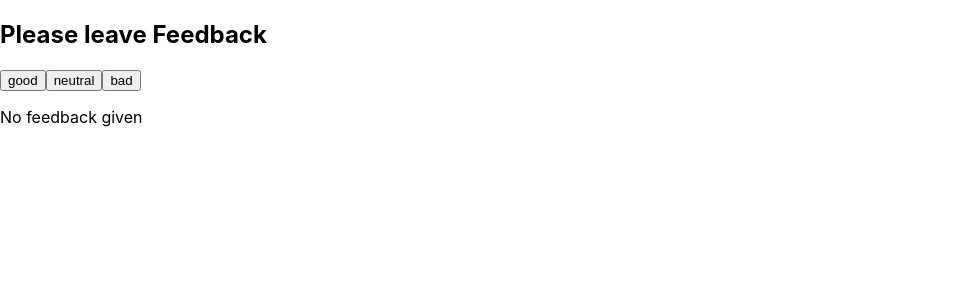
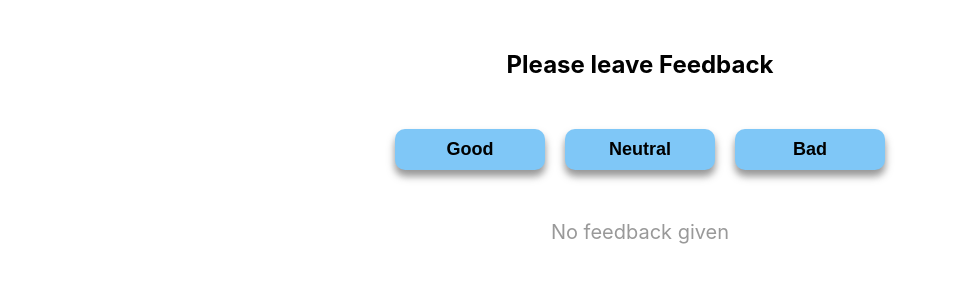
Before and after one commit to kvitkovsky1302/goit-react-hw-08-phonebook, a React (Create React App) app: page / in a window 1280 px wide. Shown: the top 300 px of the page, without its empty margins (0-953 px from the left). Built offline with nearby package versions, Linux system fonts and the light colour scheme.

Commit message:
add styles to homework

```diff
--- a/src/App.css
+++ /dev/null
@@ -1,38 +0,0 @@
-.App {
-  text-align: center;
-}
-
-.App-logo {
-  height: 40vmin;
-  pointer-events: none;
-}
-
-@media (prefers-reduced-motion: no-preference) {
-  .App-logo {
-    animation: App-logo-spin infinite 20s linear;
-  }
-}
-
-.App-header {
-  background-color: #282c34;
-  min-height: 100vh;
-  display: flex;
-  flex-direction: column;
-  align-items: center;
-  justify-content: center;
-  font-size: calc(10px + 2vmin);
-  color: white;
-}
-
-.App-link {
-  color: #61dafb;
-}
-
-@keyframes App-logo-spin {
-  from {
-    transform: rotate(0deg);
-  }
-  to {
-    transform: rotate(360deg);
-  }
-}
--- a/src/App.js
+++ b/src/App.js
@@ -3,7 +3,6 @@ import Statistics from './components/Statistics';
 import FeedBackOptions from './components/FeedBackOptions';
 import Section from './components/Section';
 import Notification from './components/Notification';
-import './App.css';
 
 class App extends Component {
   state = {
--- a/src/components/FeedBackOptions/FeedBackOptions.js
+++ b/src/components/FeedBackOptions/FeedBackOptions.js
@@ -1,12 +1,18 @@
 import PropTypes from 'prop-types';
-// import styles from './FeedBackOptions.module.css';
+import styles from './FeedBackOptions.module.css';
 
 function FeedBackOptions(props) {
   const { options, onLeaveFeedback } = props;
   return (
     <>
       {Object.keys(options).map(name => (
-        <button key={name} name={name} type="button" onClick={onLeaveFeedback}>
+        <button
+          className={styles.btn}
+          key={name}
+          name={name}
+          type="button"
+          onClick={onLeaveFeedback}
+        >
           {name}
         </button>
       ))}
--- a/src/components/FeedBackOptions/FeedBackOptions.module.css
+++ b/src/components/FeedBackOptions/FeedBackOptions.module.css
@@ -0,0 +1,21 @@
+.btn {
+  min-width: 150px;
+  padding: 10px;
+  text-transform: capitalize;
+  font-weight: 600;
+  font-size: 18px;
+  border-radius: 10px;
+  box-shadow: 0 6px 10px rgba(0, 0, 0, 0.25), 0 6px 6px rgba(0, 0, 0, 0.22);
+  background-color: rgb(127, 199, 247);
+  border: none;
+}
+
+.btn:hover,
+.btn:focus {
+  cursor: pointer;
+  background-color: rgb(64, 148, 204);
+}
+
+.btn:not(:last-child) {
+  margin-right: 20px;
+}
--- a/src/components/Notification/Notification.js
+++ b/src/components/Notification/Notification.js
@@ -1,8 +1,8 @@
 import PropTypes from 'prop-types';
-// import styles from './Notification.module.css';
+import styles from './Notification.module.css';
 
 function Notification({ message }) {
-  return <p>{message}</p>;
+  return <p className={styles.notification}>{message}</p>;
 }
 
 Notification.propTypes = {
--- a/src/components/Notification/Notification.module.css
+++ b/src/components/Notification/Notification.module.css
@@ -0,0 +1,8 @@
+.notification {
+  display: block;
+  max-width: 200px;
+  text-align: center;
+  margin: 30px auto;
+  font-size: 20px;
+  color: #999999;
+}
--- a/src/components/Section/Section.js
+++ b/src/components/Section/Section.js
@@ -1,11 +1,11 @@
 import PropTypes from 'prop-types';
-// import styles from './Section.module.css';
+import styles from './Section.module.css';
 
 function Section(props) {
   const { title = '', children } = props;
   return (
-    <section>
-      {title && <h2>{title}</h2>}
+    <section className={styles.section}>
+      {title && <h2 className={styles.title}>{title}</h2>}
       {children}
     </section>
   );
--- a/src/components/Section/Section.module.css
+++ b/src/components/Section/Section.module.css
@@ -0,0 +1,9 @@
+.section {
+  max-width: 900px;
+  margin: 50px auto;
+  text-align: center;
+}
+
+.title {
+  margin-bottom: 50px;
+}
--- a/src/components/Statistics/Statistics.js
+++ b/src/components/Statistics/Statistics.js
@@ -1,17 +1,25 @@
 import PropTypes from 'prop-types';
-// import styles from './Statistics.module.css';
+import styles from './Statistics.module.css';
 
 function Statistics(props) {
   const { good, neutral, bad, total, positivePercentage } = props;
 
   return (
     <>
-      <ul>
-        <li key="id-1">Good: {good}</li>
-        <li key="id-2">Neutral: {neutral}</li>
-        <li key="id-3">Bad: {bad}</li>
-        <li key="id-4">Total: {total(good, neutral, bad)}</li>
-        <li key="id-5">
+      <ul className={styles.feedBackList}>
+        <li className={styles.feedBackItem} key="id-1">
+          Good: {good}
+        </li>
+        <li className={styles.feedBackItem} key="id-2">
+          Neutral: {neutral}
+        </li>
+        <li className={styles.feedBackItem} key="id-3">
+          Bad: {bad}
+        </li>
+        <li className={styles.feedBackItem} key="id-4">
+          Total: {total(good, neutral, bad)}
+        </li>
+        <li className={styles.feedBackItem} key="id-5">
           Positive feedback: {good ? positivePercentage(good, neutral, bad) : 0}
           %
         </li>
--- a/src/components/Statistics/Statistics.module.css
+++ b/src/components/Statistics/Statistics.module.css
@@ -0,0 +1,11 @@
+.feedBackList {
+  display: flex;
+  max-width: 700px;
+  justify-content: space-between;
+  margin: 0 auto;
+}
+
+.feedBackItem {
+  font-weight: 700;
+  font-size: 22px;
+}
--- a/src/index.css
+++ b/src/index.css
@@ -11,3 +11,25 @@ code {
   font-family: source-code-pro, Menlo, Monaco, Consolas, 'Courier New',
     monospace;
 }
+
+h2,
+h3,
+h4,
+h5,
+h6,
+p {
+  margin: 0;
+}
+
+ul,
+ol {
+  list-style: none;
+  margin: 0;
+  padding: 0;
+}
+
+img {
+  display: block;
+  width: 100%;
+  height: auto;
+}
```
Also changed, not shown: 1 other file (tests, documents, lock files or other folders).
